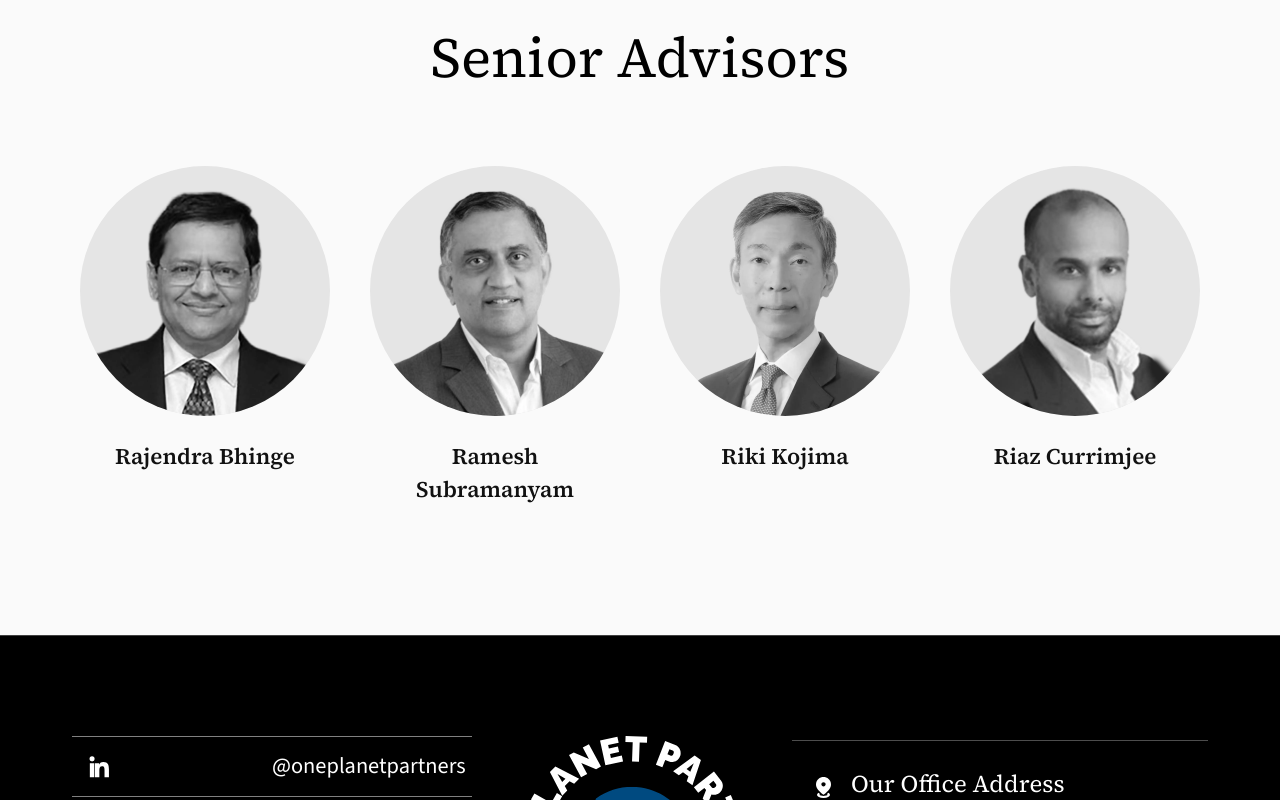
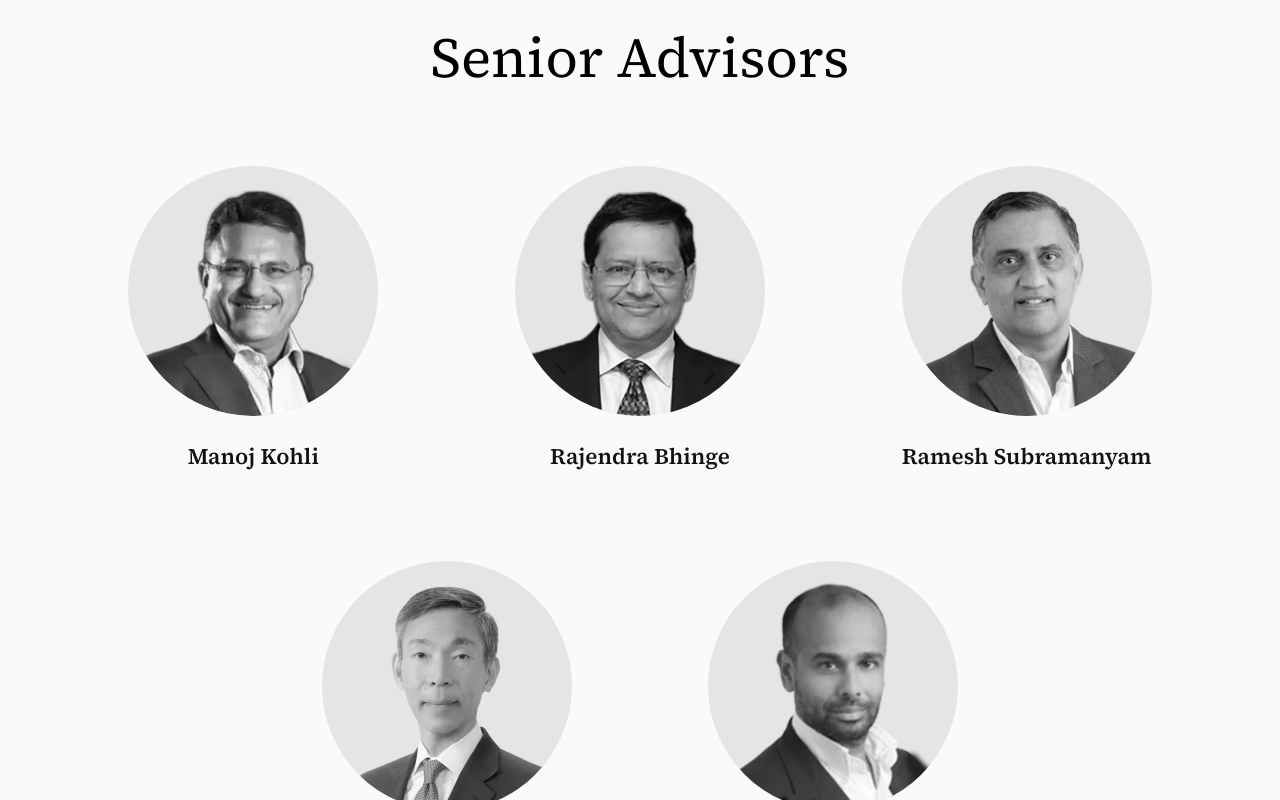
Before and after one commit to white-board-io/one-planet-partners, a Next.js app: page /leadership in a window 1280 px wide. Shown: the part 1600-2400 px from the top of the page. Built offline with nearby package versions, Linux system fonts and the light colour scheme.

Commit message:
refactor: Enhance leadership section by adding Manoj Kohli as a Senior Advisor and updating advisor bios for clarity and consistency

```diff
--- a/app/leadership/_components/data.ts
+++ b/app/leadership/_components/data.ts
@@ -80,12 +80,27 @@ export const people: Person[] = [
   },
   // Senior Advisors
   {
+    id: "manoj",
+    name: "Manoj Kohli",
+    designation: "Senior Advisor",
+    image: "/images/ManojKohli.webp",
+    bio: [
+      "Manoj is a veteran financial services and technology business leader",
+      "Before joining Lightrock, Manoj most recently served as Head of India for SoftBank Group, where he was responsible for investments in Indian companies through the SoftBank Vision Fund. Prior to that, he was the Chief Executive Officer and Managing Director for Asia and Africa at Bharti Airtel, where he is credited with scaling the business into a global telecom leader.",
+      "He holds a Bachelor of Commerce from Shri Ram College of Commerce, an LLB from the University of Delhi, an MA in Human Resources Management from the Indian Society for Training & Development, and an MBA from the University of Delhi.",
+    ],
+    social: {
+      linkedin: "https://in.linkedin.com/in/manoj-kohli-34948b108",
+    },
+    category: "advisor",
+  },
+  {
     id: "rajendra",
-    name: 'Rajendra Bhinge',
+    name: "Rajendra Bhinge",
     designation: "Senior Advisor",
     image: "/images/Rajendra%20Bhinge.webp",
     bio: [
-      'Rajendra is a veteran business strategist and corporate advisor with decades of experience working alongside some of India\'s leading business leaders and institutions. He previously served as Executive Director of Tata Industries, the strategic investment arm of the Tata Group, where he led transformational initiatives as a close advisor to Group Chairman Ratan Tata and served on multiple Tata Group company boards.',
+      "Rajendra is a veteran business strategist and corporate advisor with decades of experience working alongside some of India's leading business leaders and institutions. He previously served as Executive Director of Tata Industries, the strategic investment arm of the Tata Group, where he led transformational initiatives as a close advisor to Group Chairman Ratan Tata and served on multiple Tata Group company boards.",
       "Raju is also the Founder and former CEO of Tata Strategic Management Group (TSMG), the Tata Group's premier strategy consultancy, where he advised on business transformations, market entries, restructurings, and acquisitions across India and international markets. He additionally convened the Tata Business Review Committee, a high-level advisory group guiding business performance, strategy, and capital allocation across Tata companies.",
       "He currently serves as Chairman of Antennae Ventures, a technology-focused startup accelerator supporting emerging ventures from early-stage through growth.",
       "Raju holds an MBA from IIM Ahmedabad and a B.Tech (Honors) in Electrical Engineering from IIT Bombay.",
--- a/app/leadership/_components/senior-advisors.tsx
+++ b/app/leadership/_components/senior-advisors.tsx
@@ -38,14 +38,18 @@ export function SeniorAdvisors() {
   return (
     <section className="bg-neutral-50 py-16 md:py-24">
       <Container>
-      <Reveal>
+        <Reveal>
           <h2 className="text-center font-serif-brand text-4xl lg:text-7xl font-normal text-black">
             Senior Advisors
           </h2>
         </Reveal>
-        <div className="mt-12 grid grid-cols-2 gap-4 lg:grid-cols-4 lg:gap-6">
+        <div className="mt-12 grid grid-cols-2 gap-4 lg:grid-cols-6 lg:gap-6">
           {advisors.map((advisor, i) => (
-            <Reveal key={advisor.id} delay={(i % 4) * 110}>
+            <Reveal
+              key={advisor.id}
+              className={`lg:col-span-2 ${i === 3 ? "lg:col-start-2" : ""}`}
+              delay={(i % 4) * 110}
+            >
               <AdvisorCard id={advisor.id} name={advisor.name} image={advisor.image} />
             </Reveal>
           ))}
--- a/app/page.tsx
+++ b/app/page.tsx
@@ -5,7 +5,7 @@ import { Metadata } from "next";
 
 export const metadata: Metadata = {
   title: "One Planet Partners",
-  description: "Invest in India's rapidly growing mid-market.",
+  description: "One Planet Partners is an India-focused private equity firm investing in mid-market businesses where active ownership, operational expertise, and climate insight create enduring value.",
 };
 
 export default function Home() {
```
Also changed, not shown: public/images/ManojKohli.webp (added).
